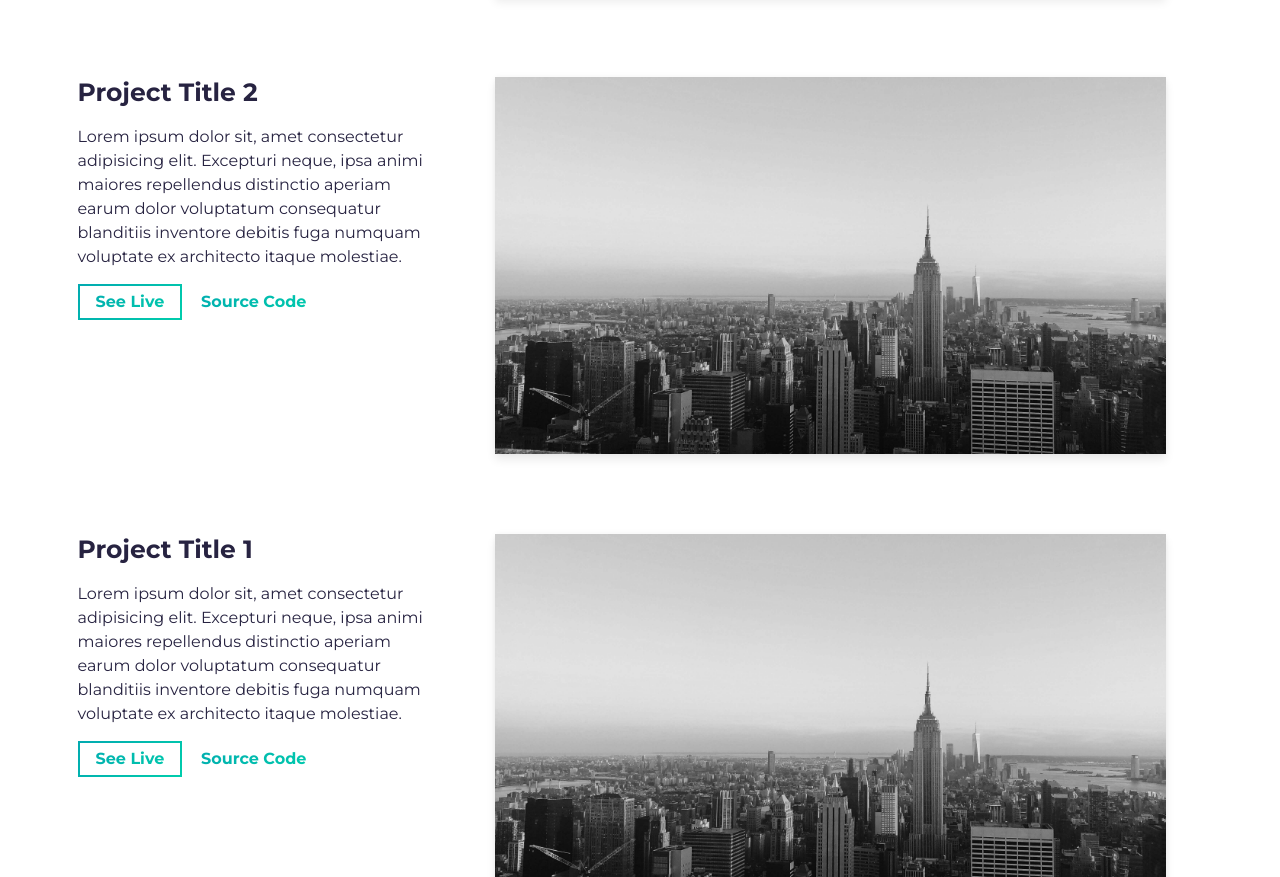
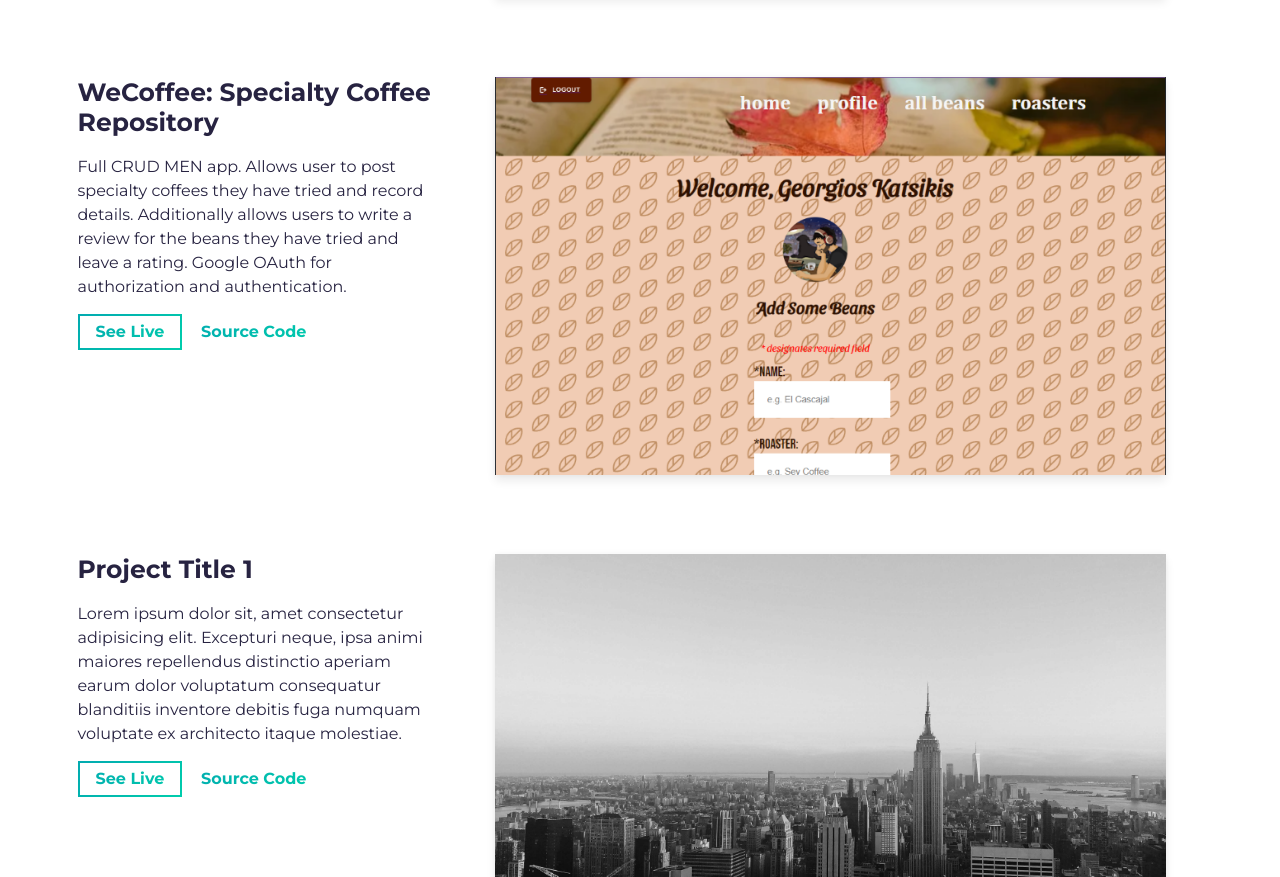
Before and after one commit to gkatsikis/portfolio2, a website built with Parcel: page src/index.html in a window 1280 px wide. Shown: the part 2363-3240 px from the top of the page. Built offline with nearby package versions, Linux system fonts and the light colour scheme.

Commit message:
add second project

```diff
--- a/src/index.html
+++ b/src/index.html
@@ -205,21 +205,17 @@
           <div class="row">
             <div class="col-lg-4 col-sm-12">
               <div class="project-wrapper__text load-hidden">
-                <h3 class="project-wrapper__text-title">Project Title 2</h3>
+                <h3 class="project-wrapper__text-title">WeCoffee: Specialty Coffee Repository</h3>
                 <div>
                   <p class="mb-4">
-                    Lorem ipsum dolor sit, amet consectetur adipisicing elit.
-                    Excepturi neque, ipsa animi maiores repellendus distinctio
-                    aperiam earum dolor voluptatum consequatur blanditiis
-                    inventore debitis fuga numquam voluptate ex architecto
-                    itaque molestiae.
+                    Full CRUD MEN app. Allows user to post specialty coffees they have tried and record details. Additionally allows users to write a review for the beans they have tried and leave a rating. Google OAuth for authorization and authentication.
                   </p>
                 </div>
                 <a
                   rel="noreferrer"
                   target="_blank"
                   class="cta-btn cta-btn--hero"
-                  href="#!"
+                  href="https://wecoffee.herokuapp.com/"
                 >
                   See Live
                 </a>
@@ -227,7 +223,7 @@
                   rel="noreferrer"
                   target="_blank"
                   class="cta-btn text-color-main"
-                  href="#!"
+                  href="https://github.com/gkatsikis/WeCoffee"
                 >
                   Source Code
                 </a>
@@ -246,7 +242,7 @@
                     <img
                       alt="Project Image"
                       class="img-fluid"
-                      src="assets/project.jpg"
+                      src="assets/wecoffee.png"
                     />
                   </div>
                 </a>
```
Also changed, not shown: src/assets/wecoffee.png (added).
